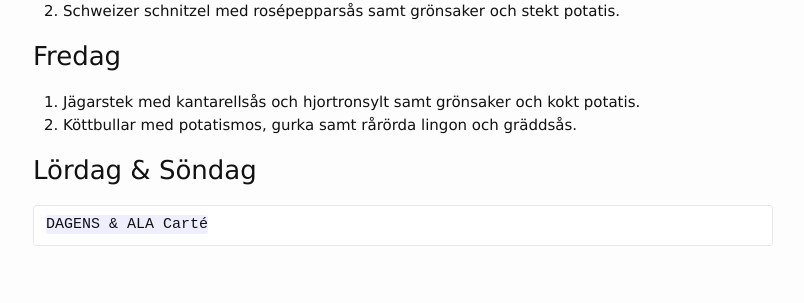
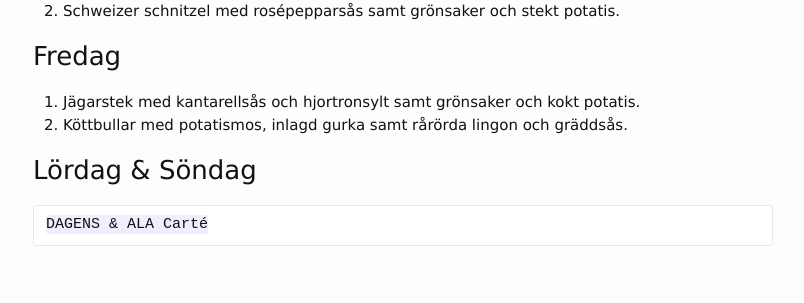
Before and after one commit to FarInn62/farinn62.github.io, a Jekyll site: the page built from lunch.md, in a window 1280 px wide. Shown: the part 626-929 px from the top of the page, without its empty margins (237-1041 px from the left). Built offline with Jekyll 4.4.1, drawn with Linux system fonts in a browser that asks for light colours.

Commit message:
Update lunch.md

```diff
--- a/lunch.md
+++ b/lunch.md
@@ -29,7 +29,7 @@ OBS.PÅ GRUND AV CORONA: Boka och Hämta gärna maten istället, du är välkomm
 
 ### Fredag
 1. Jägarstek med kantarellsås och hjortronsylt samt grönsaker och kokt potatis.
-2. Köttbullar med potatismos, gurka samt rårörda lingon och gräddsås.
+2. Köttbullar med potatismos, inlagd gurka samt rårörda lingon och gräddsås.
 
 
 ### Lördag & Söndag
```
